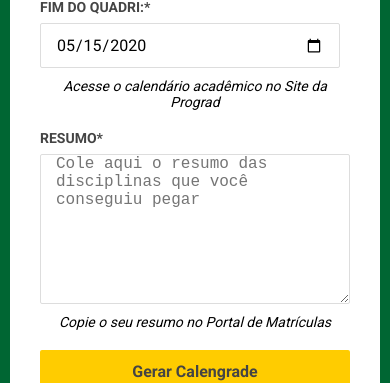
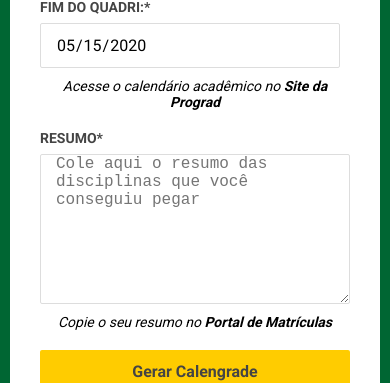
Before and after one commit to marcelojrfarias/Calengrade, a React (Create React App) app in the folder frontend/: page / in a window 390 px wide. Shown: the part 348-731 px from the top of the page. Built offline with nearby package versions, Linux system fonts and the light colour scheme; no server answers; what react-alert-template-basic would draw is missing.

Commit message:
Style test on datepicker of mobile browsers

```diff
--- a/frontend/src/pages/Main/styles.css
+++ b/frontend/src/pages/Main/styles.css
@@ -44,6 +44,18 @@
   font-size: 16px;
   min-width: 200px;
   flex-grow: 1;
+  -webkit-appearance: none !important;
+  appearance: none !important;
+}
+
+input[type=date]::-webkit-calendar-picker-indicator {
+  display: none;
+  -webkit-appearance: none;
+}
+
+input[type=date]::-webkit-inner-spin-button {
+  display: none;
+  -webkit-appearance: none;
 }
 
 form textarea {
@@ -83,6 +95,7 @@
   text-decoration: none !important;
   font-size: 14px !important;
   font-style: italic;
+  font-weight: bold;
   margin-bottom: 20px;
   color: #000000 !important;
 }
```
